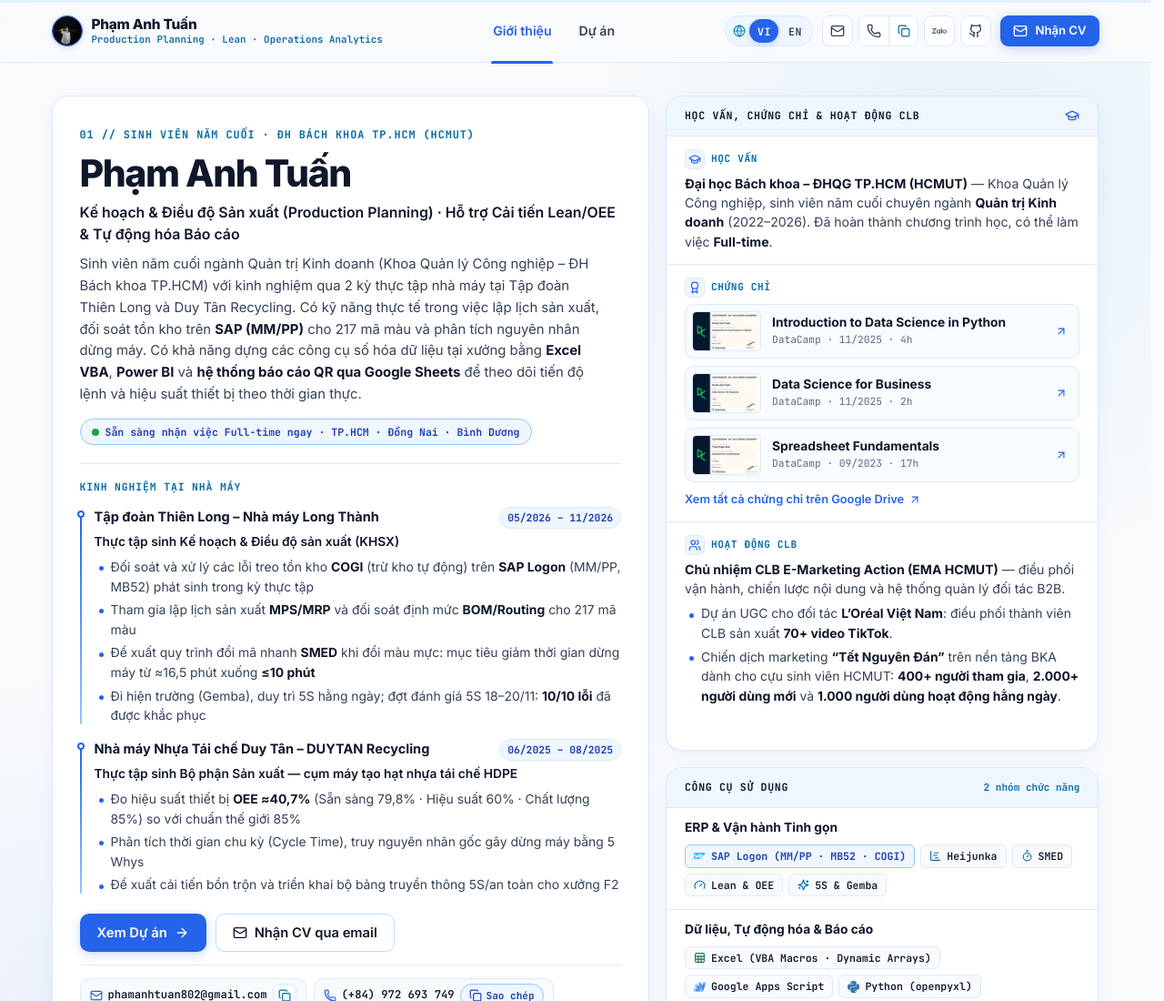
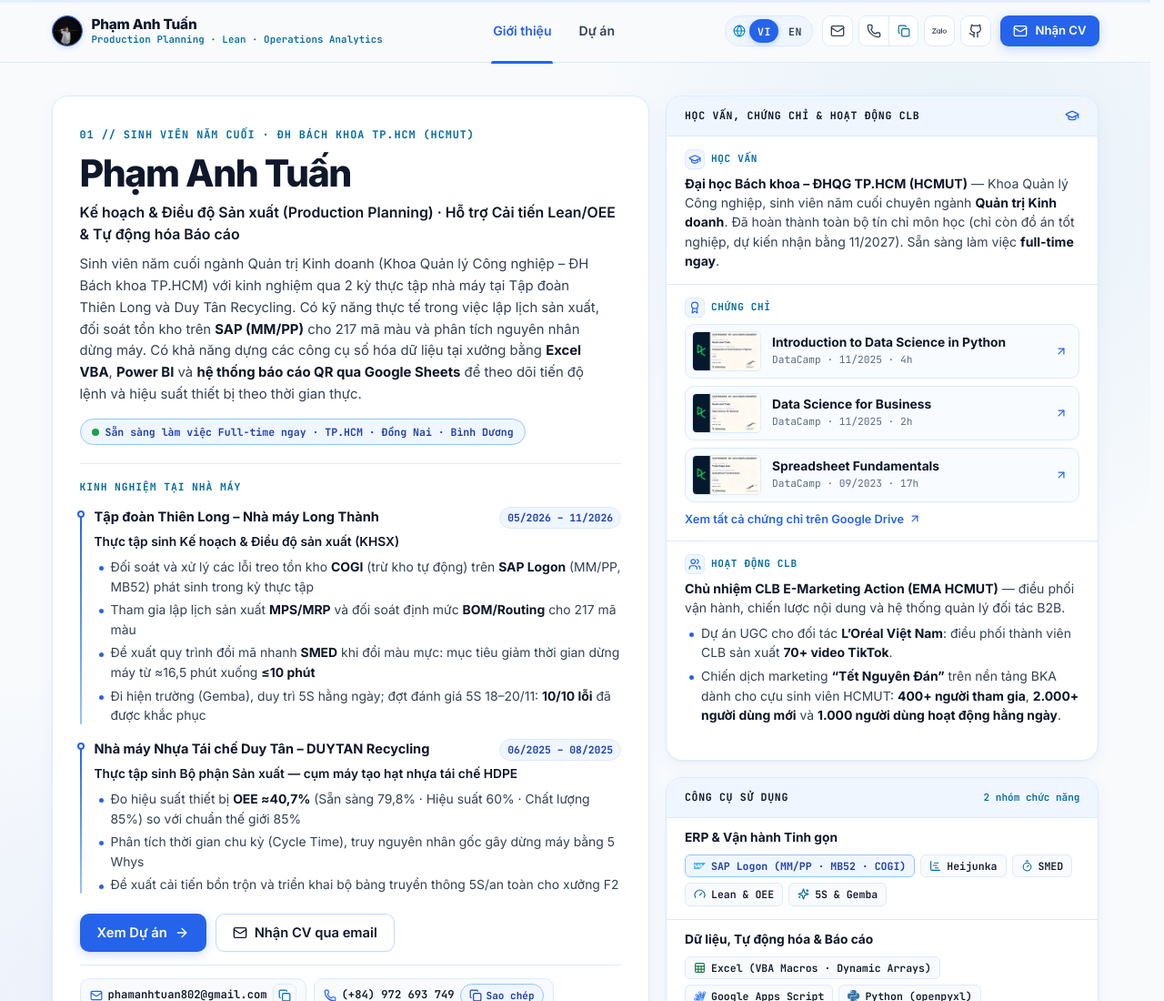
Before and after one commit to TuanPhamj/TuanPhamj.github.io, a plain HTML site: page index.html in a window 1280 px wide. Shown: the top 1100 px of the page at 91% size. Drawn offline with nearby package versions, Linux system fonts and the light colour scheme.

Commit message:
Update coursework completion, expected 11/2027 graduation, and full-time availability

```diff
--- a/index.html
+++ b/index.html
@@ -275,7 +275,7 @@
 
               <p class="status-pill hero-seq" style="--seq:3" data-loop>
                 <span class="status-dot" aria-hidden="true"></span>
-                <span data-i18n="heroStatus">Sẵn sàng nhận việc Full-time ngay · TP.HCM · Đồng Nai · Bình Dương</span>
+                <span data-i18n="heroStatus">Sẵn sàng làm việc Full-time ngay · TP.HCM · Đồng Nai · Bình Dương</span>
               </p>
             </div>
 
@@ -405,7 +405,7 @@
                   <span data-i18n="eduLabel">Học vấn</span>
                 </dt>
                 <dd class="credential-value" data-i18n-html="eduValue">
-                  <strong>Đại học Bách khoa – ĐHQG TP.HCM (HCMUT)</strong> — Khoa Quản lý Công nghiệp, sinh viên năm cuối chuyên ngành <strong>Quản trị Kinh doanh</strong> (2022–2026). Đã hoàn thành chương trình học, có thể làm việc <strong>Full-time</strong>.
+                  <strong>Đại học Bách khoa – ĐHQG TP.HCM (HCMUT)</strong> — Khoa Quản lý Công nghiệp, sinh viên năm cuối chuyên ngành <strong>Quản trị Kinh doanh</strong>. Đã hoàn thành toàn bộ tín chỉ môn học (chỉ còn đồ án tốt nghiệp, dự kiến nhận bằng 11/2027). Sẵn sàng làm việc <strong>full-time ngay</strong>.
                 </dd>
               </div>
 
@@ -677,6 +677,6 @@
     <span id="copy-toast-text"></span>
   </div>
 
-  <script src="script.js?v=20261123b"></script>
+  <script src="script.js?v=20261125b"></script>
 </body>
 </html>
--- a/script.js
+++ b/script.js
@@ -200,7 +200,7 @@
       heroName: 'Phạm Anh Tuấn',
       heroTagline:
         'Kế hoạch & Điều độ Sản xuất (Production Planning) · Hỗ trợ Cải tiến Lean/OEE & Tự động hóa Báo cáo',
-      heroStatus: 'Sẵn sàng nhận việc Full-time ngay · TP.HCM · Đồng Nai · Bình Dương',
+      heroStatus: 'Sẵn sàng làm việc Full-time ngay · TP.HCM · Đồng Nai · Bình Dương',
       expBlockTitle: 'KINH NGHIỆM TẠI NHÀ MÁY',
       exp1Org: 'Tập đoàn Thiên Long – Nhà máy Long Thành',
       exp1Desc:
@@ -221,7 +221,7 @@
       credCardTitle: 'HỌC VẤN, CHỨNG CHỈ & HOẠT ĐỘNG CLB',
       eduLabel: 'Học vấn',
       eduValue:
-        '<strong>Đại học Bách khoa – ĐHQG TP.HCM (HCMUT)</strong> — Khoa Quản lý Công nghiệp, sinh viên năm cuối chuyên ngành <strong>Quản trị Kinh doanh</strong> (2022–2026). Đã hoàn thành chương trình học, có thể làm việc <strong>Full-time</strong>.',
+        '<strong>Đại học Bách khoa – ĐHQG TP.HCM (HCMUT)</strong> — Khoa Quản lý Công nghiệp, sinh viên năm cuối chuyên ngành <strong>Quản trị Kinh doanh</strong>. Đã hoàn thành toàn bộ tín chỉ môn học (chỉ còn đồ án tốt nghiệp, dự kiến nhận bằng 11/2027). Sẵn sàng làm việc <strong>full-time ngay</strong>.',
       certLabel: 'Chứng chỉ',
       leadLabel: 'Hoạt động CLB',
       certOpenDrive: '(mở chứng chỉ trên Google Drive)',
@@ -356,7 +356,7 @@
       credCardTitle: 'EDUCATION, CERTIFICATES & CLUB ACTIVITIES',
       eduLabel: 'Education',
       eduValue:
-        '<strong>Ho Chi Minh City University of Technology – VNU-HCM (HCMUT)</strong> — School of Industrial Management, final-year student majoring in <strong>Business Administration</strong> (2022–2026). Completed all coursework and available to work <strong>full-time</strong>.',
+        '<strong>Ho Chi Minh City University of Technology – VNU-HCM (HCMUT)</strong> — School of Industrial Management, final-year student majoring in <strong>Business Administration</strong>. Completed all coursework credits (only graduation thesis remaining, expected graduation 11/2027). Ready to work <strong>full-time immediately</strong>.',
       certLabel: 'Certificates',
       leadLabel: 'Club Activities',
       certOpenDrive: '(open certificate on Google Drive)',
```
